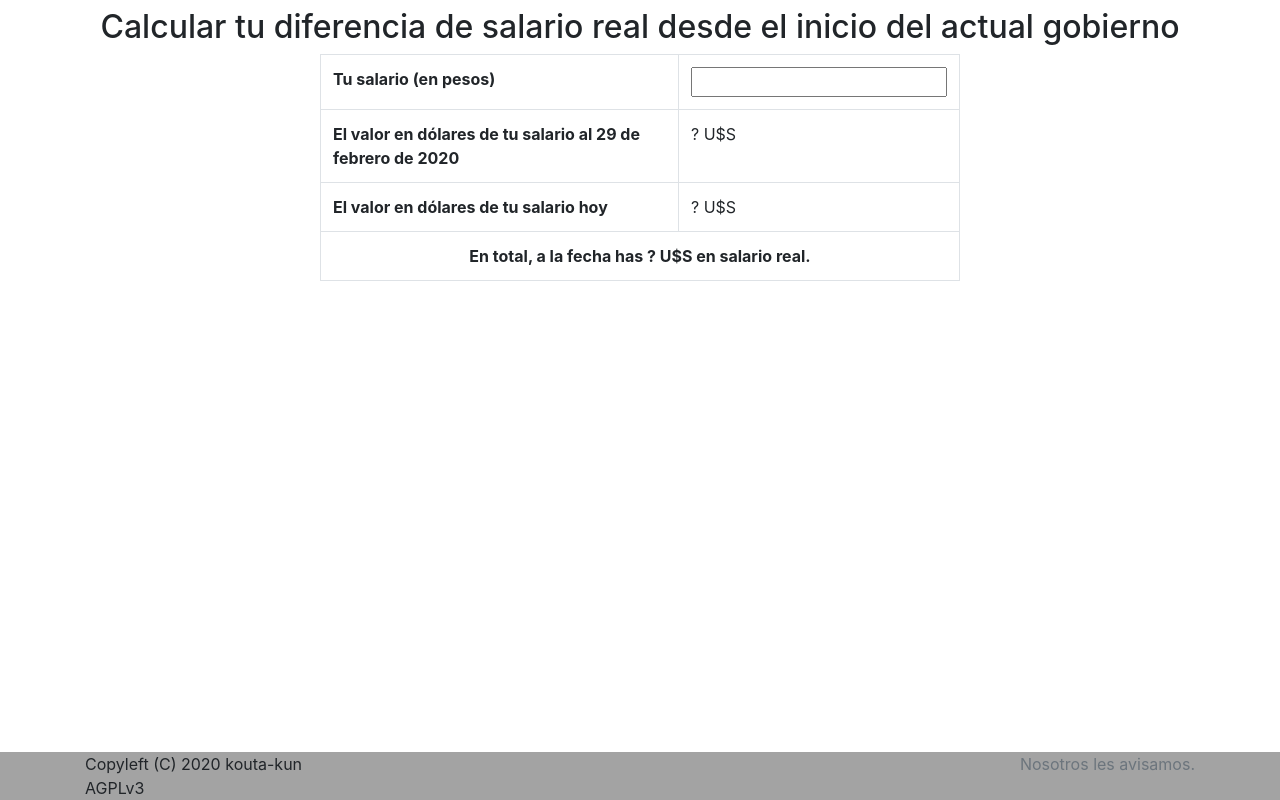
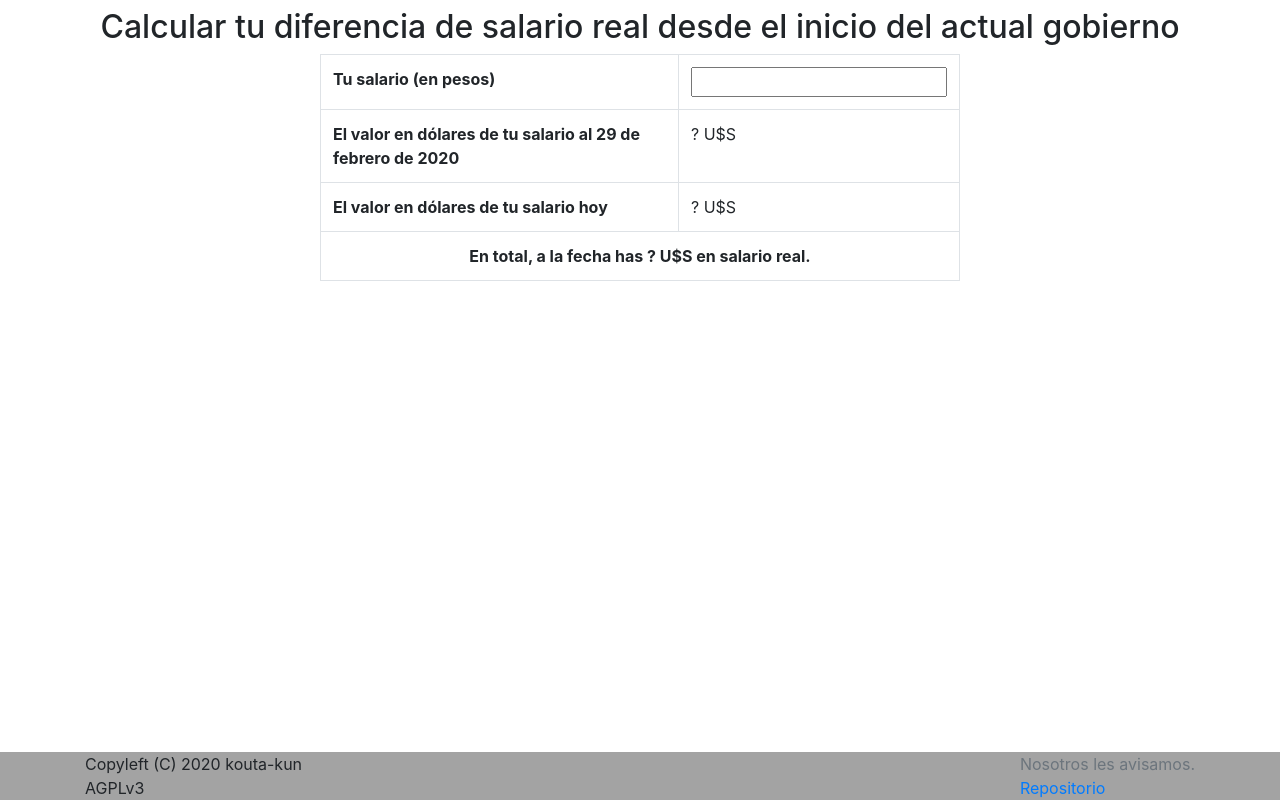
Before and after one commit to kouta-kun/salario-perdido, a plain HTML site: page index.html in a window 1280 px wide. Drawn offline with nearby package versions, Linux system fonts and the light colour scheme; no server answers.

Commit message:
fix link

```diff
--- a/index.html
+++ b/index.html
@@ -96,7 +96,7 @@
 	</div>
 	<div class="float-right text-muted">
 	  Nosotros les avisamos.<br/>
-	  <a href="https://github.com/kouta-kun/salario-perdido>Repositorio</a>
+	  <a href="https://github.com/kouta-kun/salario-perdido">Repositorio</a>
 	</div>
       </div>
     </footer>
```
